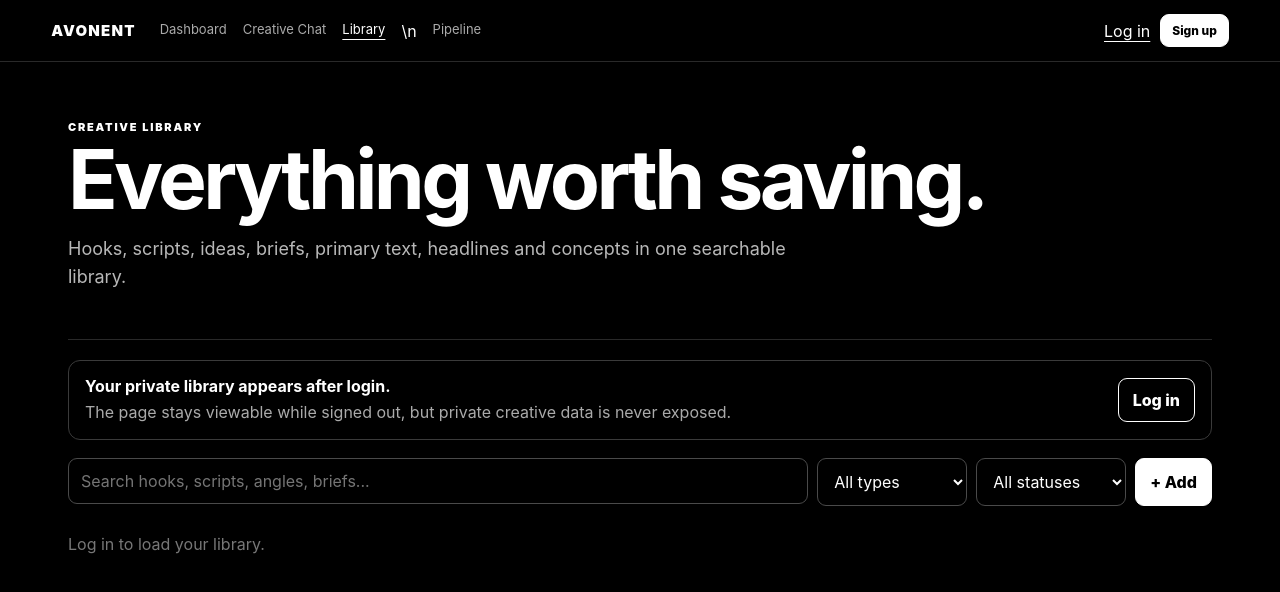
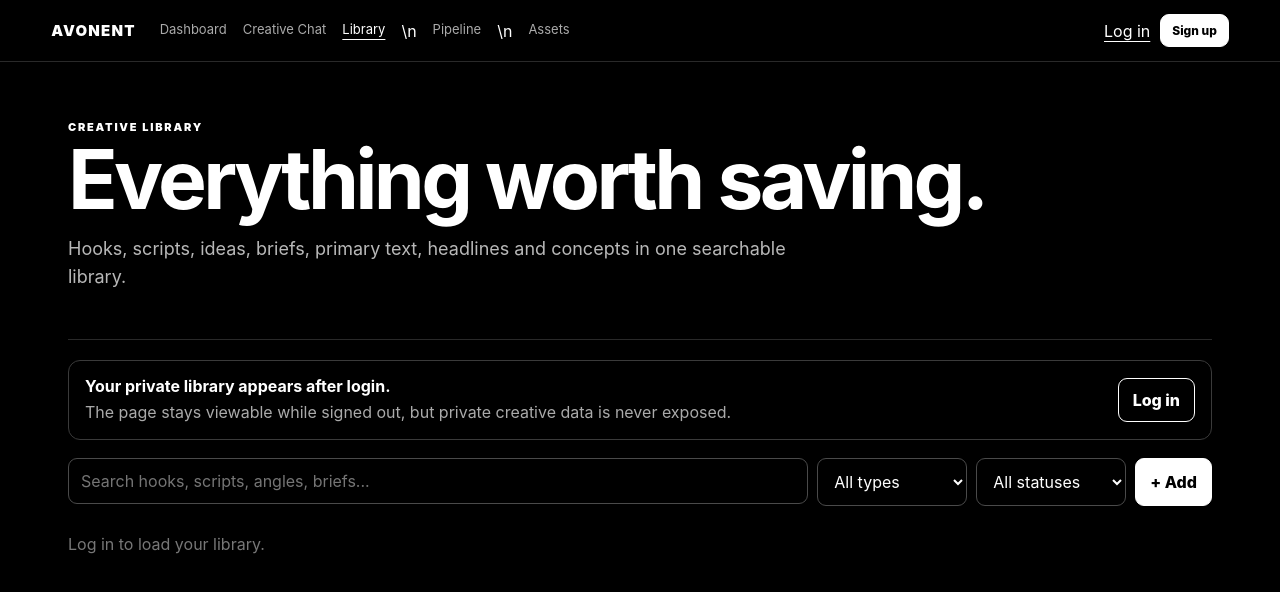
Before and after one commit to ojgldkee/avonent-os, a plain HTML site: page creatives.html in a window 1280 px wide. Drawn offline with nearby package versions, Linux system fonts and the light colour scheme.

Commit message:
Add creative assets navigation

```diff
--- a/creatives.html
+++ b/creatives.html
@@ -14,7 +14,7 @@
   <nav class="nav">
     <a href="index.html">Dashboard</a>
     <a href="chat.html">Creative Chat</a>
-    <a class="active" href="creatives.html">Library</a>\n    <a href="pipeline.html">Pipeline</a>
+    <a class="active" href="creatives.html">Library</a>\n    <a href="pipeline.html">Pipeline</a>\n    <a href="assets.html">Assets</a>
   </nav>
   <div class="auth-nav">
     <a id="login-link" class="text-button" href="auth.html?mode=login">Log in</a>
```
